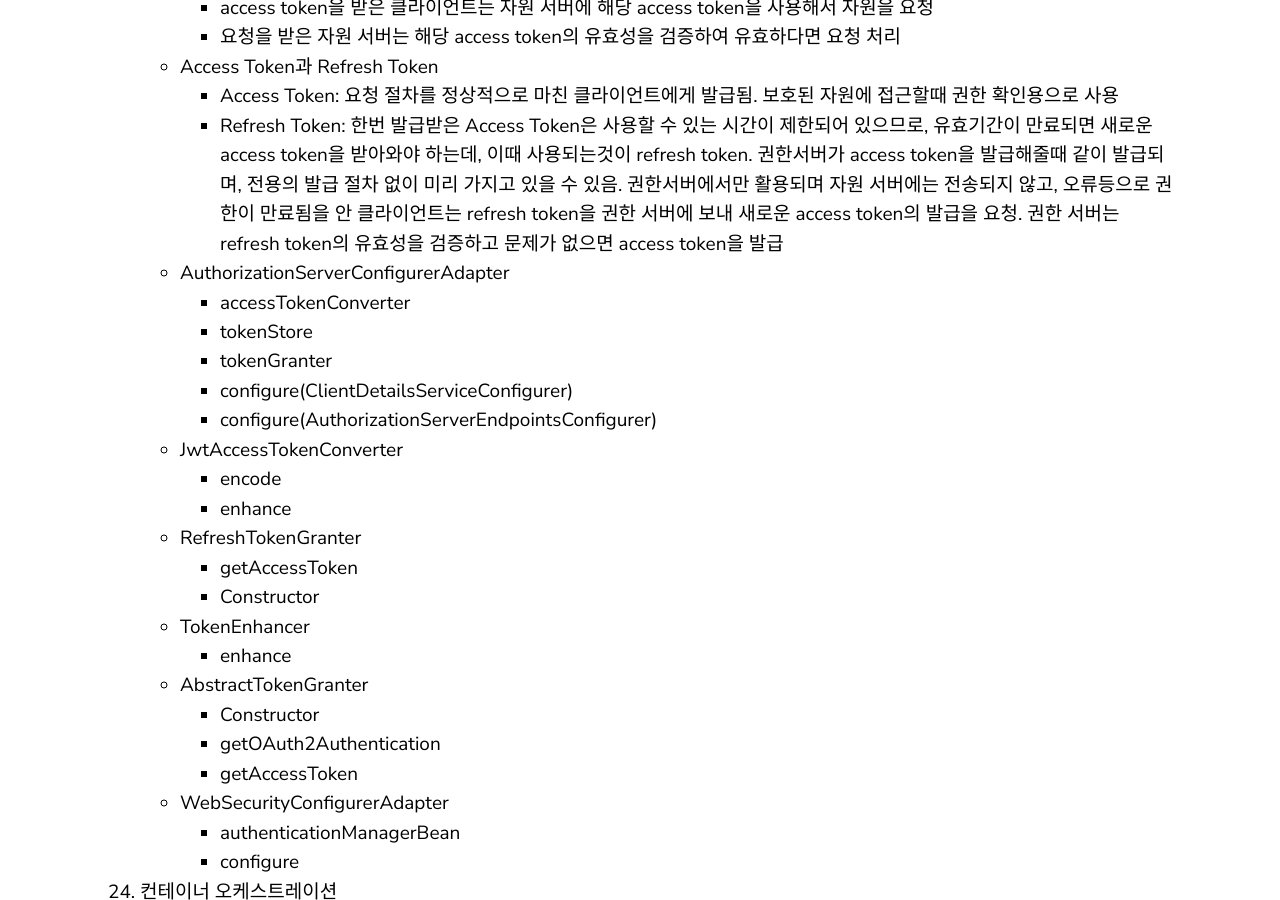
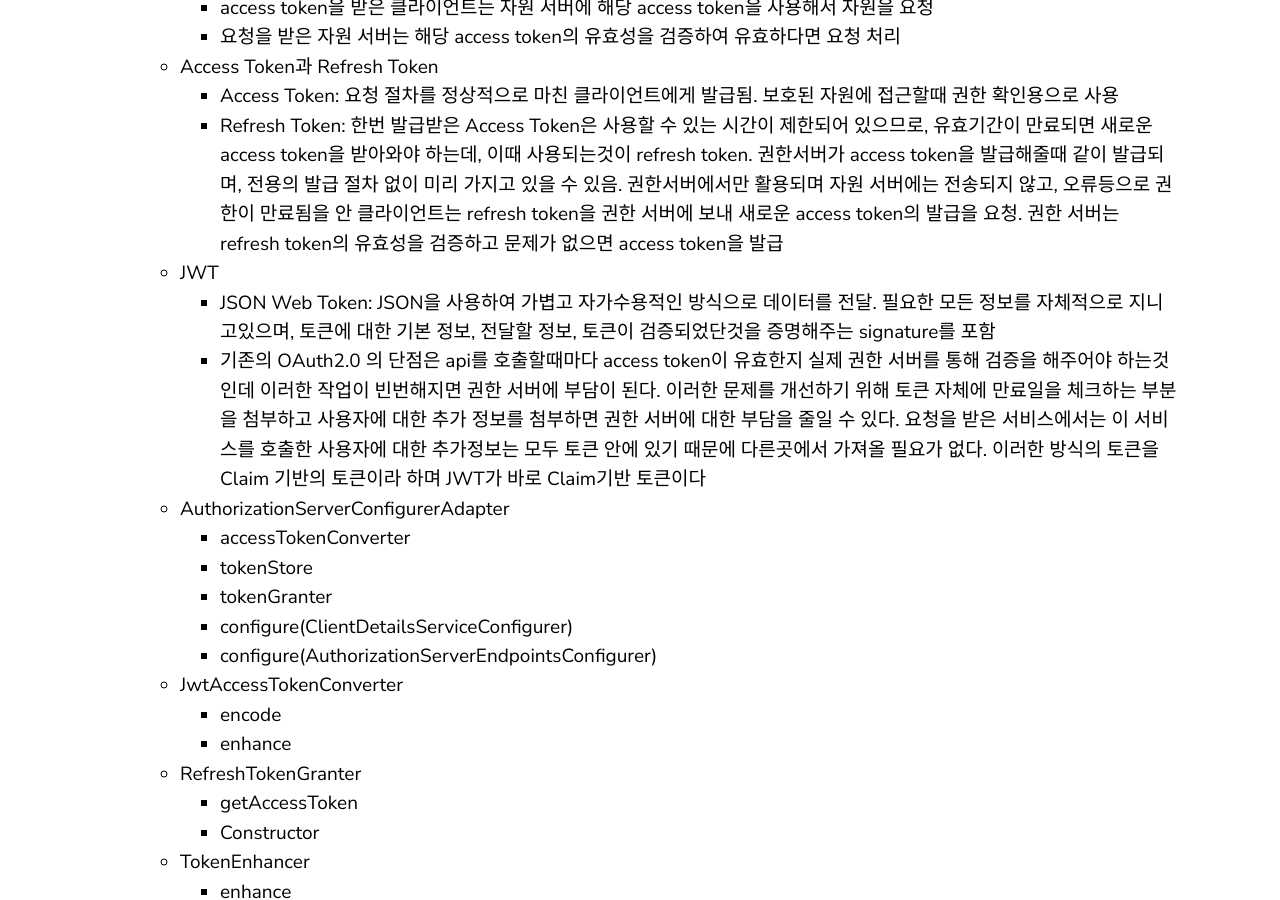
Before and after one commit to yoowonyoung/yoowonyoung.github.io, a Jekyll site: the page built from _posts/2020-08-11-Interview-03.md, in a window 1280 px wide and 900 px high, scrolled down 19645 px. Built offline with Jekyll 4.4.1, drawn with Linux system fonts in a browser that asks for light colours; comment, search, counter and statistics services are not loaded.

Commit message:
update interview

```diff
--- a/_posts/2020-08-11-Interview-03.md
+++ b/_posts/2020-08-11-Interview-03.md
@@ -580,6 +580,12 @@ categories: Interview
         * Access Token: 요청 절차를 정상적으로 마친 클라이언트에게 발급됨. 보호된 자원에 접근할때 권한 확인용으로 사용
         * Refresh Token: 한번 발급받은 Access Token은 사용할 수 있는 시간이 제한되어 있으므로, 유효기간이 만료되면 새로운 access token을 받아와야 하는데, 이때 사용되는것이 refresh token. 권한서버가 access token을 발급해줄때 같이 발급되며, 전용의 발급 절차 없이 미리 가지고 있을 수 있음. 권한서버에서만 활용되며 자원 서버에는 전송되지 않고, 오류등으로 권한이 만료됨을 안 클라이언트는 refresh token을 권한 서버에 보내 새로운 access token의 발급을 요청. 권한 서버는 refresh token의 유효성을 검증하고 문제가 없으면 access token을 발급
 
+    - JWT
+        * JSON Web Token: JSON을 사용하여 가볍고 자가수용적인 방식으로 데이터를 전달. 필요한 모든 정보를 자체적으로 지니고있으며, 토큰에 대한 기본 정보, 전달할 정보, 토큰이 검증되었단것을 증명해주는 signature를 포함
+        * 기존의 OAuth2.0 의 단점은 api를 호출할때마다 access token이 유효한지 실제 권한 서버를 통해 검증을 해주어야 하는것인데 이러한 작업이 빈번해지면 권한 서버에 부담이 된다. 이러한 문제를 개선하기 위해 토큰 자체에 만료일을 체크하는 부분을 첨부하고 사용자에 대한 추가 정보를 첨부하면 권한 서버에 대한 부담을 줄일 수 있다. 요청을 받은 서비스에서는 이 서비스를 호출한 사용자에 대한 추가정보는 모두 토큰 안에 있기 때문에 다른곳에서 가져올 필요가 없다. 이러한 방식의 토큰을 Claim 기반의 토큰이라 하며 JWT가 바로 Claim기반 토큰이다
+
+
+
     - AuthorizationServerConfigurerAdapter
         * accessTokenConverter
         * tokenStore
```
